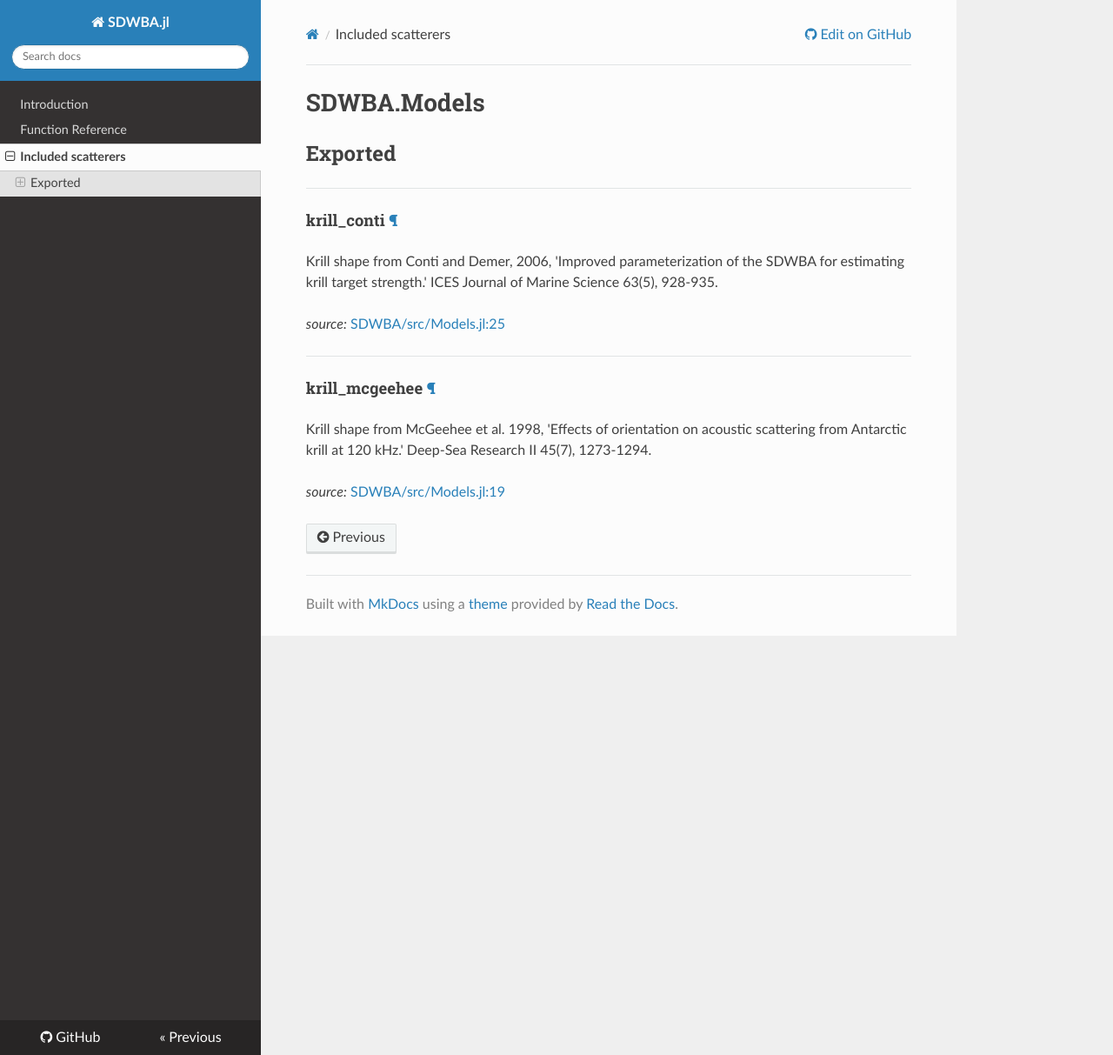
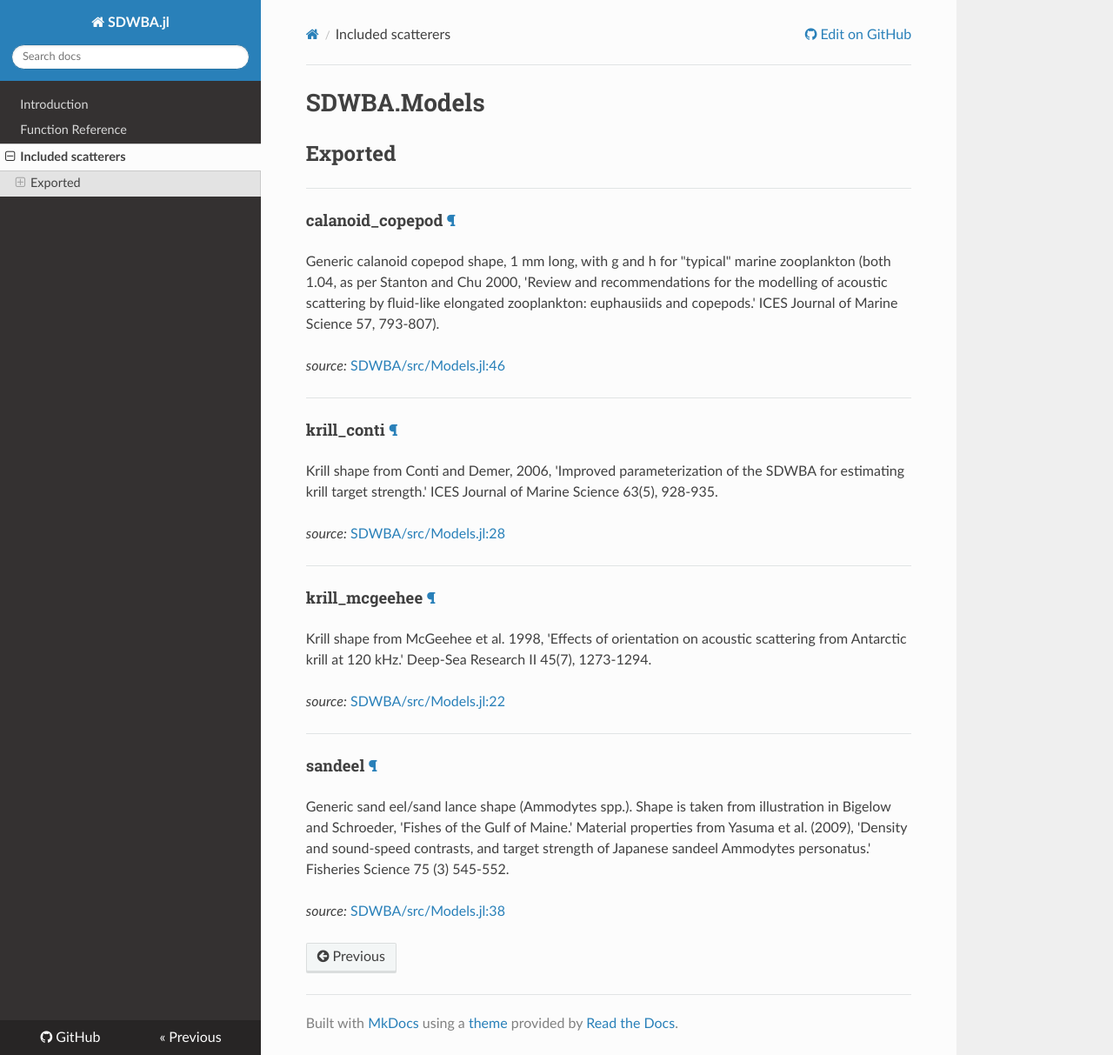
Before and after one commit to ElOceanografo/SDWBA.jl, an MkDocs documentation site: the page built from docs/Models.md, in a window 1280 px wide and 1213 px high. Shown: the whole window at 87% size. Built offline with MkDocs 1.6.1, drawn with Linux system fonts in a browser that asks for light colours; nearby versions of some CDN libraries; old or Windows-style settings are respelled for this version of MkDocs.

```diff
--- a/docs/Models.md
+++ b/docs/Models.md
@@ -1,6 +1,19 @@
 # SDWBA.Models
 
 ## Exported
+
+---
+
+<a id="global__calanoid_copepod.1" class="lexicon_definition"></a>
+#### calanoid_copepod [¶](#global__calanoid_copepod.1)
+Generic calanoid copepod shape, 1 mm long, with g and h for "typical" marine zooplankton
+(both 1.04, as per Stanton and Chu 2000, 'Review and recommendations for the modelling
+of acoustic scattering by fluid-like elongated zooplankton: euphausiids and copepods.'
+ICES Journal of Marine Science 57, 793-807).
+
+
+*source:*
+[SDWBA/src/Models.jl:46](https://github.com/ElOceanografo/SDWBA.jl/tree/98bb9c940455455a182b5b0c572df04008018d4e/src/Models.jl#L46)
 
 ---
 
@@ -11,7 +24,7 @@ estimating krill target strength.' ICES Journal of Marine Science 63(5), 928-935
 
 
 *source:*
-[SDWBA/src/Models.jl:25](https://github.com/ElOceanografo/SDWBA.jl/tree/dcdfc10c036936bfa6fc18ef434fa71d1f8bf242/src/Models.jl#L25)
+[SDWBA/src/Models.jl:28](https://github.com/ElOceanografo/SDWBA.jl/tree/98bb9c940455455a182b5b0c572df04008018d4e/src/Models.jl#L28)
 
 ---
 
@@ -22,4 +35,17 @@ from Antarctic krill at 120 kHz.' Deep-Sea Research II 45(7), 1273-1294.
 
 
 *source:*
-[SDWBA/src/Models.jl:19](https://github.com/ElOceanografo/SDWBA.jl/tree/dcdfc10c036936bfa6fc18ef434fa71d1f8bf242/src/Models.jl#L19)
+[SDWBA/src/Models.jl:22](https://github.com/ElOceanografo/SDWBA.jl/tree/98bb9c940455455a182b5b0c572df04008018d4e/src/Models.jl#L22)
+
+---
+
+<a id="global__sandeel.1" class="lexicon_definition"></a>
+#### sandeel [¶](#global__sandeel.1)
+Generic sand eel/sand lance shape (Ammodytes spp.).  Shape is taken from illustration in
+Bigelow and Schroeder, 'Fishes of the Gulf of Maine.'  Material properties from
+Yasuma et al. (2009), 'Density and sound-speed contrasts, and target strength of
+Japanese sandeel Ammodytes personatus.' Fisheries Science 75 (3) 545-552.
+
+
+*source:*
+[SDWBA/src/Models.jl:38](https://github.com/ElOceanografo/SDWBA.jl/tree/98bb9c940455455a182b5b0c572df04008018d4e/src/Models.jl#L38)
```
Also changed, not shown: API.md (+8 -8 lines), Models.md (+16 -3 lines), docs/API.md (+16 -16 lines), site/API/index.html, site/Models/index.html, site/index.html, site/mkdocs/search_index.json.
